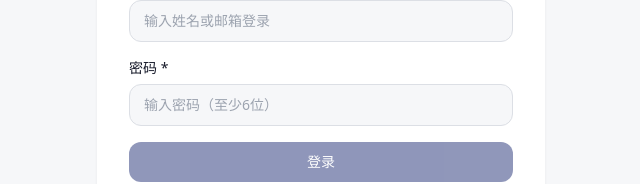
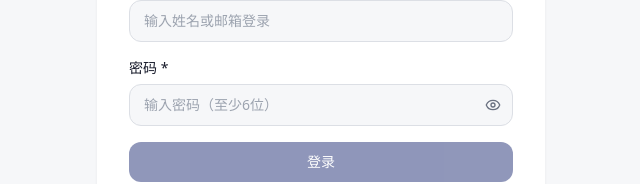
Before and after one commit to LessXi/enter-ProjectAlign, a React (Vite) app: page /login in a window 1280 px wide. Shown: the part 378-562 px from the top of the page, without its empty margins (319-959 px from the left). Built offline with nearby package versions, Linux system fonts and the light colour scheme.

Commit message:
feat(ui): add password visibility toggle to input fields

```diff
--- a/src/pages/Login.tsx
+++ b/src/pages/Login.tsx
@@ -2,7 +2,7 @@ import { useState } from 'react';
 import { useNavigate } from 'react-router-dom';
 import { useAuth } from '@/hooks/useAuth';
 import type { Role } from '@/types/inventory';
-import { Warehouse, Loader2, User, ShoppingCart } from 'lucide-react';
+import { Warehouse, Loader2, User, ShoppingCart, Eye, EyeOff } from 'lucide-react';
 
 type Tab = 'login' | 'register';
 
@@ -19,6 +19,7 @@ export default function Login() {
   const [identifier, setIdentifier] = useState('');
   const [email, setEmail] = useState('');
   const [password, setPassword] = useState('');
+  const [showPwd, setShowPwd] = useState(false);
   const [displayName, setDisplayName] = useState('');
   const [role, setRole] = useState<Role>('warehouse');
   const [loading, setLoading] = useState(false);
@@ -124,14 +125,23 @@ export default function Login() {
 
             <div>
               <label className="block text-sm font-medium mb-1.5">密码 *</label>
+              <div className="relative">
                 <input
-                type="password"
+                  type={showPwd ? 'text' : 'password'}
                   value={password}
                   onChange={(e) => setPassword(e.target.value)}
                   placeholder="输入密码（至少6位）"
                   onKeyDown={(e) => e.key === 'Enter' && tab === 'login' && handleLogin()}
-                className="w-full bg-background border rounded-lg px-3.5 py-2.5 text-sm focus:outline-none focus:ring-2 focus:ring-primary/30 focus:border-primary transition-colors"
+                  className="w-full bg-background border rounded-lg px-3.5 py-2.5 pr-10 text-sm focus:outline-none focus:ring-2 focus:ring-primary/30 focus:border-primary transition-colors"
                 />
+                <button
+                  type="button"
+                  onClick={() => setShowPwd(!showPwd)}
+                  className="absolute right-3 top-1/2 -translate-y-1/2 text-muted-foreground hover:text-foreground"
+                >
+                  {showPwd ? <EyeOff className="w-4 h-4" /> : <Eye className="w-4 h-4" />}
+                </button>
+              </div>
             </div>
 
             {tab === 'register' && (
--- a/src/pages/StaffManagement.tsx
+++ b/src/pages/StaffManagement.tsx
@@ -43,7 +43,8 @@ export default function StaffManagement() {
   // Created credentials display
   const [createdCreds, setCreatedCreds] = useState<{ name: string; email: string; password: string; role: string } | null>(null);
 
-  // Delete confirm
+  // Password visibility for credentials card
+  const [showCredsPwd, setShowCredsPwd] = useState(false);
   const [deleteTarget, setDeleteTarget] = useState<StaffUser | null>(null);
   const [deleting, setDeleting] = useState(false);
 
@@ -85,6 +86,7 @@ export default function StaffManagement() {
     setEditingUser(null);
     setDialogMode('create');
     setCreatedCreds(null);
+    setShowCredsPwd(false);
   };
 
   const openEdit = (u: StaffUser) => {
@@ -236,7 +238,14 @@ export default function StaffManagement() {
             </div>
             <div className="flex items-center gap-2">
               <span className="text-muted-foreground">密码：</span>
-              <span className="font-medium font-mono">{createdCreds.password}</span>
+              <span className="font-medium font-mono">{showCredsPwd ? createdCreds.password : '********'}</span>
+              <button
+                onClick={() => setShowCredsPwd(!showCredsPwd)}
+                className="p-1 rounded hover:bg-secondary transition-colors text-muted-foreground hover:text-foreground"
+                title={showCredsPwd ? '隐藏密码' : '显示密码'}
+              >
+                {showCredsPwd ? <EyeOff className="w-3.5 h-3.5" /> : <Eye className="w-3.5 h-3.5" />}
+              </button>
               <button
                 onClick={() => copyToClipboard(`姓名: ${createdCreds.name}\n邮箱: ${createdCreds.email}\n密码: ${createdCreds.password}\n角色: ${createdCreds.role}`)}
                 className="p-1 rounded hover:bg-secondary transition-colors"
```
Lines whose indentation alone changed are shown as unchanged.
